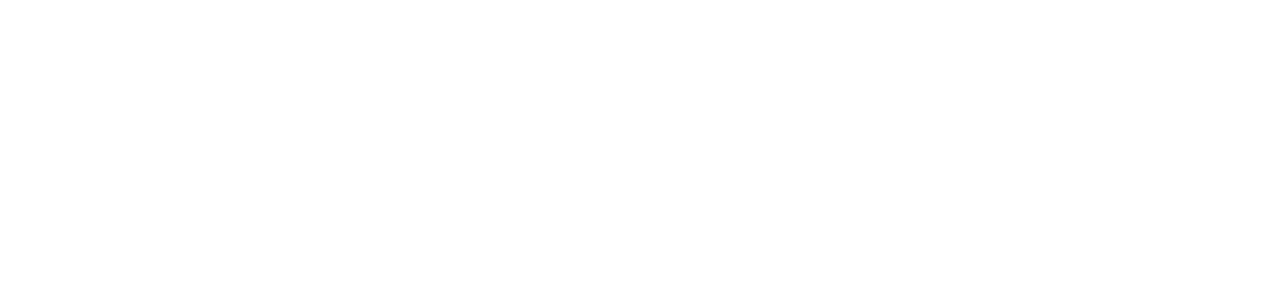
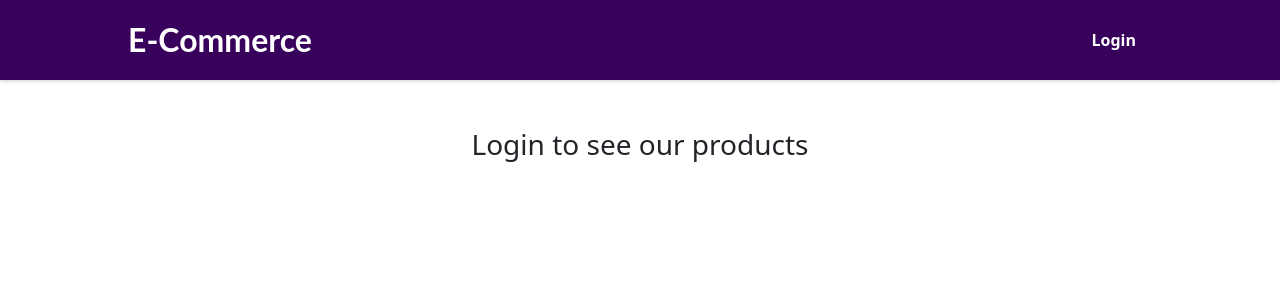
Before and after one commit to KRSNaveeN/project-E-commerce, a React (Create React App) app: page /auth/welcome in a window 1280 px wide. Before the commit this address had no page. Shown: the top 300 px of the page. Built offline with nearby package versions, Linux system fonts and the light colour scheme; the HTML template or start-up script is replaced by a standard one.

Commit message:
after login in

```diff
--- a/src/App.js
+++ b/src/App.js
@@ -15,6 +15,7 @@
 
 import AuthContext from './Components/Authentication/store/AuthContext';
 import AuthPage from './Components/Authentication/pages/AuthPage';
+import StartingPageContent from './Components/Authentication/components/StartingPage/StartingPageContent';
 
 
 
@@ -29,14 +30,16 @@
           <Routes>
               <Route path='/' element={<Layout/>}>
 
-                  {!ctx.isLoggedIn && <Route path='/auth' element={ <AuthPage />}/>}
-
+                   {!ctx.isLoggedIn && <Route path='/auth' element={ <AuthPage />}/>}
+                   {!ctx.isLoggedIn &&<Route path='/auth/welcome' element ={<StartingPageContent/>}/>}
                    {ctx.isLoggedIn && <Route path='/auth' element = {<Root/>}>
                     <Route path='/auth' element={<List/>}/>
+                    <Route path='/auth/welcome' element ={<StartingPageContent/>}/>
                     <Route path='/auth/store/about' element={<AboutRoot/>}/>
                     <Route path="/auth/store/home"element={<Home/>}/>
                     <Route path='/auth/store/contact' element={<Contact/>}/>
                     <Route path='/auth/store/productdetail/:id' element ={<ProductDetail/>}/>
+
                   </Route>
                   }
 
--- a/src/Components/Authentication/components/Layout/MainNavigation.js
+++ b/src/Components/Authentication/components/Layout/MainNavigation.js
@@ -9,7 +9,7 @@
   const isLoggedIn = ctx.isLoggedIn;
   return (
     <header className={classes.header}>
-      <Link to='/'><div className={classes.logo}>E-Commerce</div></Link>
+      <Link to='/auth/welcome'><div className={classes.logo}>E-Commerce</div></Link>
     {
       isLoggedIn &&   <div className={classes.gap}>
       <NavLink to='/auth/store/home'>HOME</NavLink>
--- a/src/Components/Authentication/components/StartingPage/StartingPageContent.js
+++ b/src/Components/Authentication/components/StartingPage/StartingPageContent.js
@@ -1,9 +1,13 @@
 import classes from './StartingPageContent.module.css';
+import { useContext } from 'react';
+import AuthContext from '../../../Authentication/store/AuthContext'
 
 const StartingPageContent = () => {
+
+     let ctx = useContext(AuthContext);
   return (
     <section className={classes.starting}>
-      <h1>Welcome on Board!</h1>
+      <h3>{ctx.isLoggedIn ? "check out Products": "Login to see our products"}</h3>
     </section>
   );
 };
```
